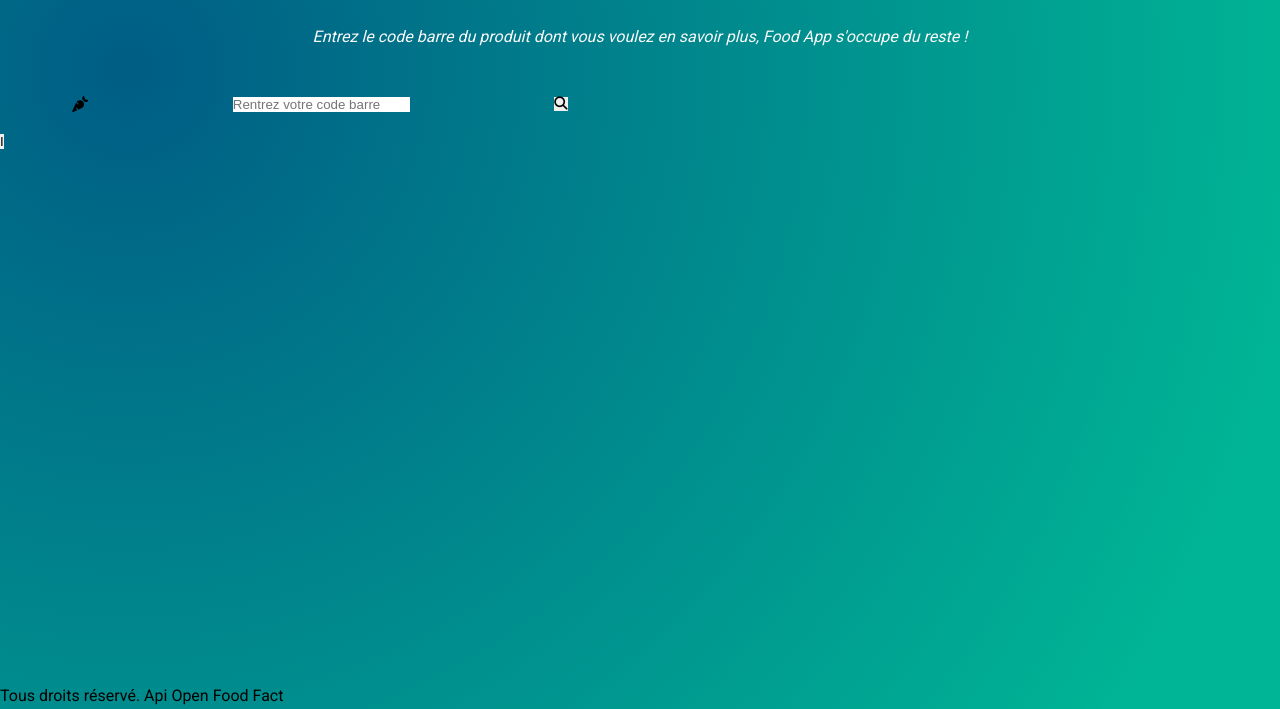
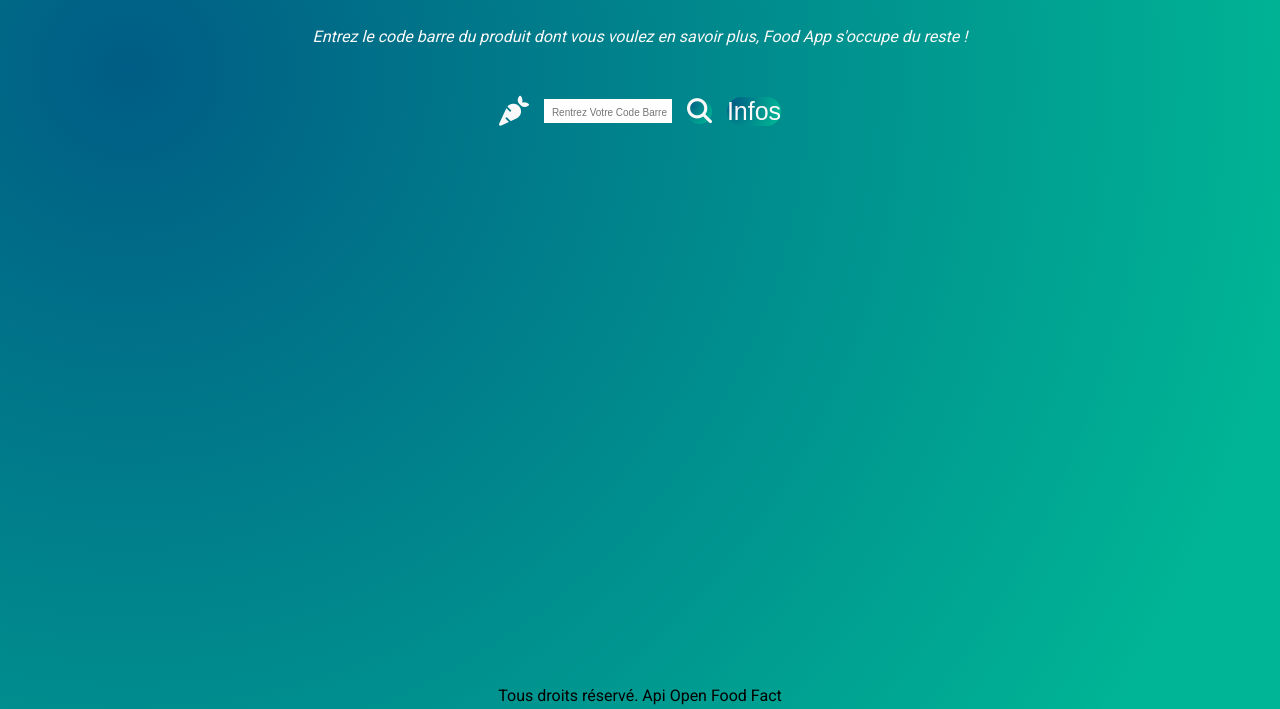
Before and after one commit to DirtDover/FoodApp, a plain HTML site: page index.html in a window 1280 px wide. Shown: the part 91-800 px from the top of the page. Drawn offline with Linux system fonts and the light colour scheme.

Commit message:
Updates style + Js + Html

```diff
--- a/index.html
+++ b/index.html
@@ -22,6 +22,7 @@
             <i class="fa-solid fa-carrot"></i>
             <input type="text" placeholder="Rentrez votre code barre">
             <button class="fa-solid fa-magnifying-glass"></button>
+            <button>Infos</button>
         </div>
 
         <div class="error">
@@ -30,9 +31,12 @@
 
         <div class="result_container">
             <img class="img_product" src="" >
-            <h2 class="name_product"></h2> <button>I</button>
-            <p class="nutrition_grades"></p>
-            <p class="cal"></p>
+            <h2 class="name_product"></h2>
+            <p class="description"></p>
+                <div class="details">
+                    <p class="nutrition_grades"></p>
+                    <p class="cal"></p>
+                </div>
            <div class="scores">
             <img class="img_grades" src="">
             <img class="img_nova" src="">
--- a/index.js
+++ b/index.js
@@ -12,6 +12,7 @@ async function getFood() {
     const imgGrades = document.querySelector('.img_grades');
     const imgNova = document.querySelector('.img_nova');
     const imgProduct = document.querySelector('.img_product');
+    const description = document.querySelector('.description');
 
     name.innerHTML = '';
     grade.innerHTML = '';
@@ -50,7 +51,8 @@ async function getFood() {
         name.innerHTML =  data.product.product_name;
         grade.innerHTML =  `Rang ${data.product.nutrition_grades}`;
         cal.innerHTML = `${data.product.nutriments['energy-kcal_100g']} Kcal pour 100g`;
-        imgProduct.src = `${data.product.image_thumb_url}`
+        imgProduct.src = `${data.product.image_url}`;
+
     }
 
 
--- a/style.css
+++ b/style.css
@@ -33,15 +33,46 @@
     height: 80%;
     display: flex;
     flex-direction: column;
+    align-items: center;
   }
 
   .search_bar{
     margin-top: 50px;
     display: flex;
     flex-direction: row;
-    justify-content: space-around;
+    justify-content: center;
     align-items: center;
     width: 50%;
+  }
+
+  .search_bar i {
+    font-size: 30px;
+    padding-right: 15px;
+    color: #faf9f9;
+  }
+
+  .search_bar input {
+    height: 80%;
+    width: 20%;
+    color: black;
+    font-weight: 500;
+    padding-left: 8px;
+  }
+  .search_bar ::placeholder{
+    font-size: 10px;
+    text-transform: capitalize;
+
+  }
+  .search_bar button {
+    font-size: 25px;
+    margin-left: 15px;
+    border-radius: 25px;
+    color: #faf9f9;
+    background: radial-gradient(circle at 10% 20%, rgb(0, 93, 133) 0%, rgb(0, 181, 149) 90%);
+    cursor: pointer;
+  }
+  .search_bar button:hover{
+    background: blueviolet;
   }
 
 .error{
@@ -55,4 +86,42 @@
     object-fit: contain;
     width: 80%;
     height: 100%;
+   margin-top: 80px;
+   margin-left: 100px;
 }
+.result_container{
+  display: flex;
+  flex-direction: column;
+  justify-content: space-between;
+  align-items: center;
+  margin-top: 50px;
+  height: 90%;
+  width: 60%;
+}
+.img_product{
+
+}
+.name_product{
+  color: #faf9f9;
+  margin-top: 20px;
+  font-size: 25px;
+  font-weight: 800;
+}
+.details{
+  display: flex;
+  flex-direction: row;
+  justify-content: space-between;
+  width: 50%;
+  color: #faf9f9;
+}
+.scores{
+  width: 80%;
+  display: flex;
+  justify-content: space-around;
+  margin-bottom: 30px;
+}
+.footer{
+  display: flex;
+  justify-content: center;
+  align-items: center;
+}
```
